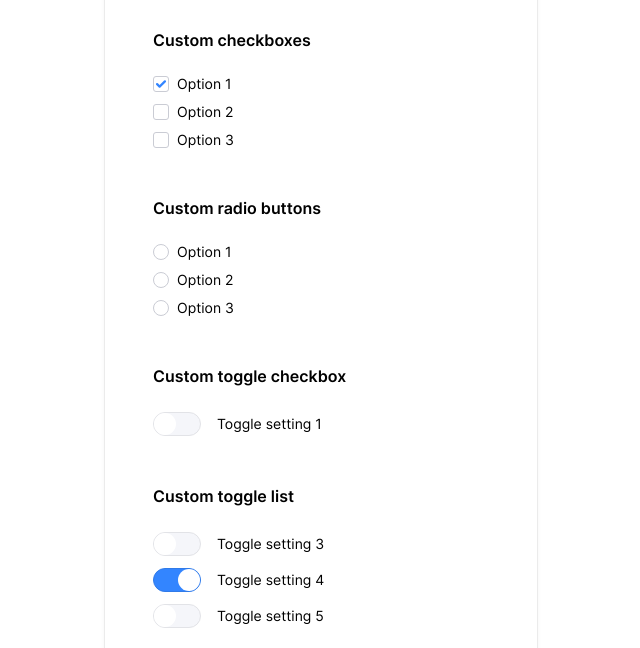
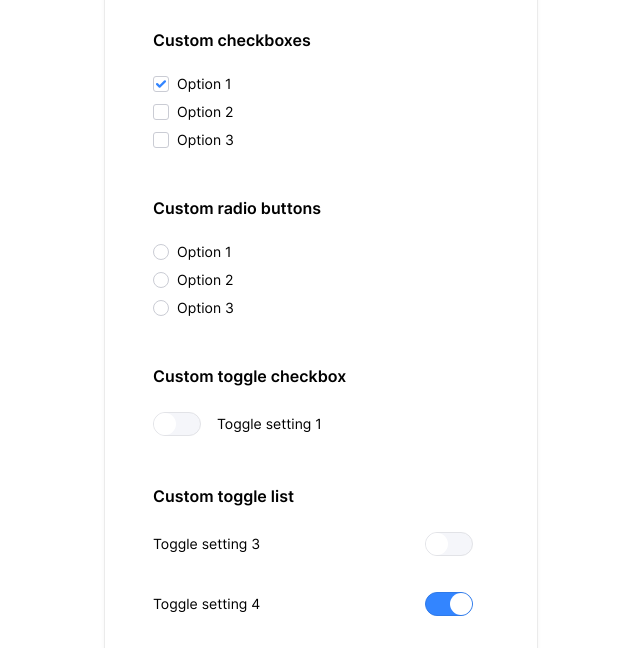
Before and after one commit to nmct-create3/custom-input-design-ClaeysKobe, a plain HTML site: page inputs.html in a window 1280 px wide. Shown: the part 124-772 px from the top of the page, without its empty margins (319-959 px from the left). Drawn offline with Linux system fonts and the light colour scheme.

Commit message:
feat: Toggle list

```diff
--- a/css/screen.css
+++ b/css/screen.css
@@ -785,6 +785,21 @@ input::placeholder {
     transition: all var(--transition-alpha);
 }
 
+.c-toggle-list__item + .c-toggle-list__item {
+    padding-top: var(--global-whitespace);
+}
+
+.c-toggle-list__item {
+    display: block;
+}
+
+.c-custom-toggle--inverted {
+    display: flex;
+    justify-content: space-between;
+    flex-direction: row-reverse;
+    margin-right: 0px;
+}
+
 /*
     Component: Label
     ---
```
